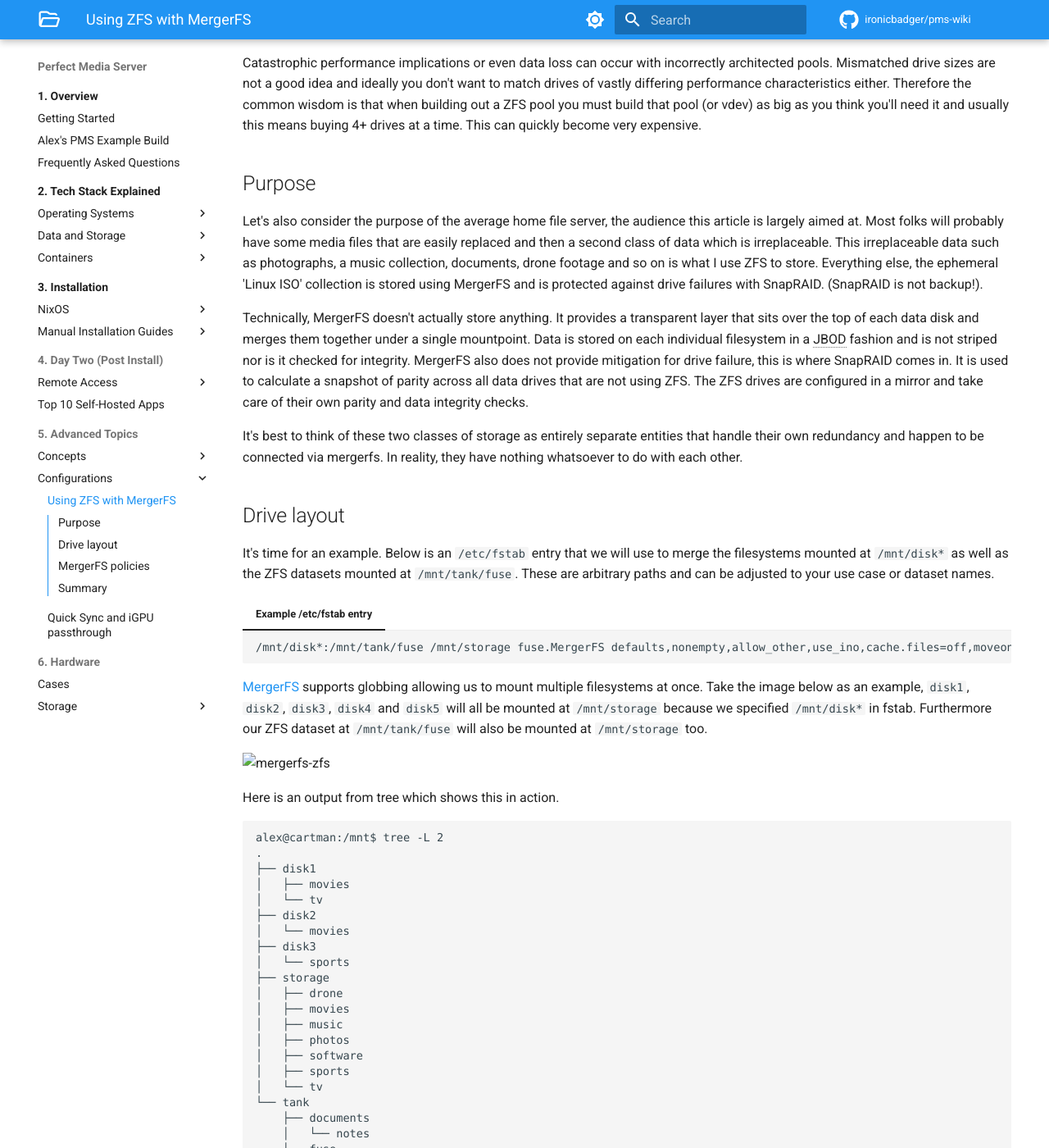
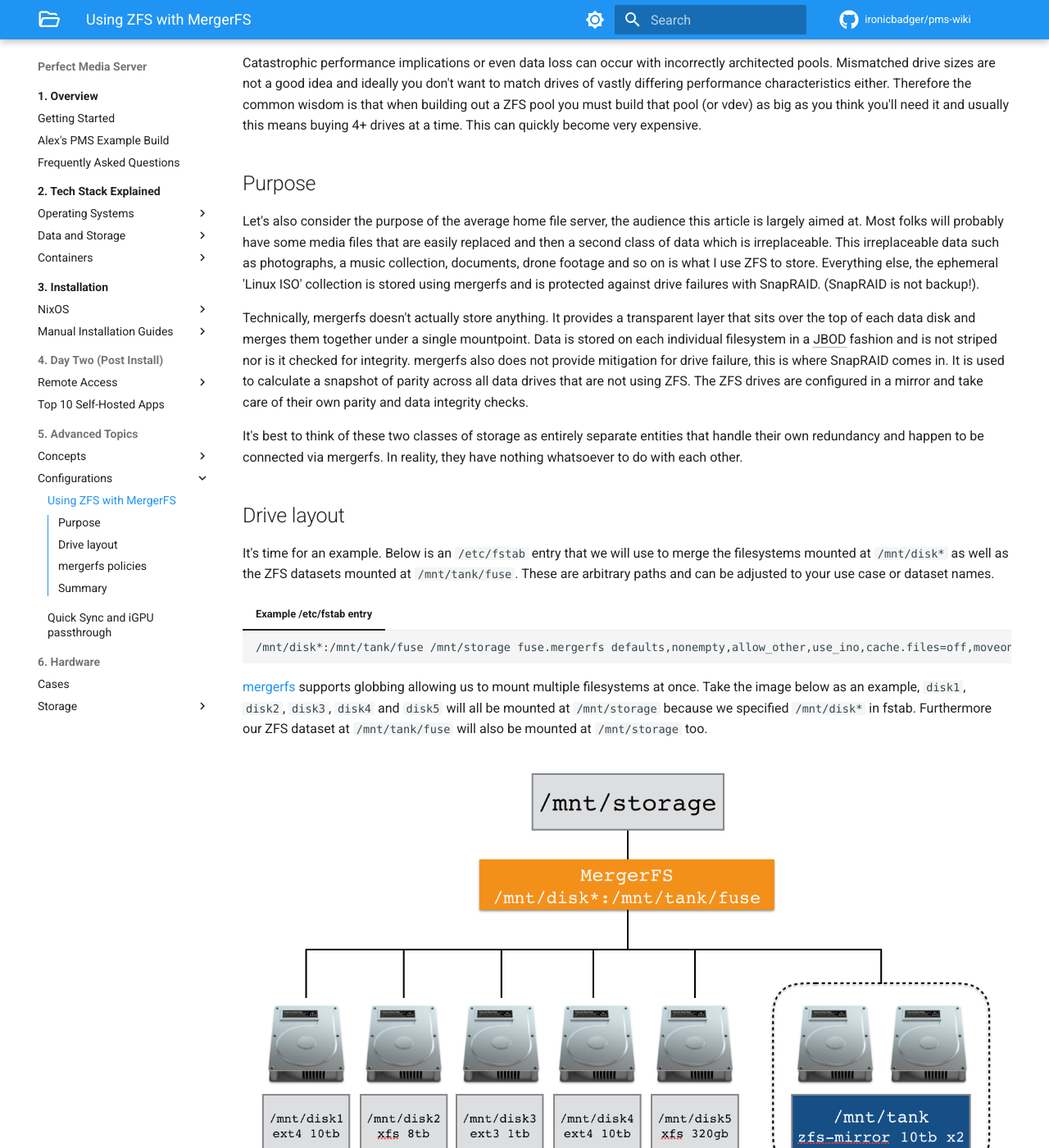
Before and after one commit to ironicbadger/pms-wiki, an MkDocs documentation site: the page built from docs/05-advanced/combine-zfs-and-others.md, in a window 1280 px wide and 1400 px high, scrolled down 542 px. Shown: the whole window at 82% size. Built offline with MkDocs 1.6.1 and Material for MkDocs 9.7.7, drawn with Linux system fonts in a browser that asks for light colours; some web fonts are replaced; plug-ins that fetch from the network failed and are left out; comment, search, counter and statistics services are not loaded; some of the changed text lies outside the part shown.

````diff
--- a/docs/05-advanced/combine-zfs-and-others.md
+++ b/docs/05-advanced/combine-zfs-and-others.md
@@ -1,4 +1,4 @@
-# Combine ZFS with other filesystems using MergerFS
+# Combine ZFS with other filesystems using mergerfs
 
 The purpose of this post is to expand upon a concept I first introduced during the [Perfect Media Server - 2019 Edition](https://blog.linuxserver.io/2019/07/16/perfect-media-server-2019/). We'll cover why you might want to consider this approach in first place, how to layout your disks and discuss how this will provide you the ultimate flexibility if you don't want to fully commit to ZFS.
 
@@ -13,9 +13,9 @@ Catastrophic performance implications or even data loss can occur with incorrect
 
 ## Purpose
 
-Let's also consider the purpose of the average home file server, the audience this article is largely aimed at. Most folks will probably have some media files that are easily replaced and then a second class of data which is irreplaceable. This irreplaceable data such as photographs, a music collection, documents, drone footage and so on is what I use ZFS to store. Everything else, the ephemeral 'Linux ISO' collection is stored using MergerFS and is protected against drive failures with SnapRAID. (SnapRAID is not backup!).
+Let's also consider the purpose of the average home file server, the audience this article is largely aimed at. Most folks will probably have some media files that are easily replaced and then a second class of data which is irreplaceable. This irreplaceable data such as photographs, a music collection, documents, drone footage and so on is what I use ZFS to store. Everything else, the ephemeral 'Linux ISO' collection is stored using mergerfs and is protected against drive failures with SnapRAID. (SnapRAID is not backup!).
 
-Technically, MergerFS doesn't actually store anything. It provides a transparent layer that sits over the top of each data disk and merges them together under a single mountpoint. Data is stored on each individual filesystem in a JBOD fashion and is not striped nor is it checked for integrity. MergerFS also does not provide mitigation for drive failure, this is where SnapRAID comes in. It is used to calculate a snapshot of parity across all data drives that are not using ZFS. The ZFS drives are configured in a mirror and take care of their own parity and data integrity checks.
+Technically, mergerfs doesn't actually store anything. It provides a transparent layer that sits over the top of each data disk and merges them together under a single mountpoint. Data is stored on each individual filesystem in a JBOD fashion and is not striped nor is it checked for integrity. mergerfs also does not provide mitigation for drive failure, this is where SnapRAID comes in. It is used to calculate a snapshot of parity across all data drives that are not using ZFS. The ZFS drives are configured in a mirror and take care of their own parity and data integrity checks.
 
 It's best to think of these two classes of storage as entirely separate entities that handle their own redundancy and happen to be connected via mergerfs. In reality, they have nothing whatsoever to do with each other.
 
@@ -25,12 +25,12 @@ It's time for an example. Below is an `/etc/fstab` entry that we will use to mer
 
 === "Example /etc/fstab entry"
     ```
-    /mnt/disk*:/mnt/tank/fuse /mnt/storage fuse.MergerFS defaults,nonempty,allow_other,use_ino,cache.files=off,moveonenospc=true,category.create=mfs,dropcacheonclose=true,minfreespace=250G,fsname=MergerFS 0 0
+    /mnt/disk*:/mnt/tank/fuse /mnt/storage fuse.mergerfs defaults,nonempty,allow_other,use_ino,cache.files=off,moveonenospc=true,category.create=mfs,dropcacheonclose=true,minfreespace=250G,fsname=mergerfs 0 0
     ```
 
-[MergerFS](../tech-stack/mergerfs.md) supports globbing allowing us to mount multiple filesystems at once. Take the image below as an example, `disk1`, `disk2`, `disk3`, `disk4` and `disk5` will all be mounted at `/mnt/storage` because we specified `/mnt/disk*` in fstab. Furthermore our ZFS dataset at `/mnt/tank/fuse` will also be mounted at `/mnt/storage` too.
+[mergerfs](../02-tech-stack/mergerfs.md) supports globbing allowing us to mount multiple filesystems at once. Take the image below as an example, `disk1`, `disk2`, `disk3`, `disk4` and `disk5` will all be mounted at `/mnt/storage` because we specified `/mnt/disk*` in fstab. Furthermore our ZFS dataset at `/mnt/tank/fuse` will also be mounted at `/mnt/storage` too.
 
-![mergerfs-zfs](../images/mergerfs-zfs.png)
+![mergerfs-zfs](../images/advanced/mergerfs-zfs.png)
 
 Here is an output from tree which shows this in action.
 
@@ -60,25 +60,25 @@ Here is an output from tree which shows this in action.
             ├── photos
             └── software
 
-As you can see we now have data spread across multiple filesystems or physical disks that is merged transparently into `/mnt/storage` by MergerFS from drives with XFS, ext4 and ZFS. Note also how `documents` do not show under `/mnt/storage` because they are not in the `fuse` dataset.
+As you can see we now have data spread across multiple filesystems or physical disks that is merged transparently into `/mnt/storage` by mergerfs from drives with XFS, ext4 and ZFS. Note also how `documents` do not show under `/mnt/storage` because they are not in the `fuse` dataset.
 
-## MergerFS policies
+## mergerfs policies
 
-Use of the correct [create policy](https://github.com/trapexit/mergerfs#policy-descriptions) (the default of epmfs should suffice) in MergerFS is important to maintain this set up. When you create a new file MergerFS will look for an existing path with most free space (`epmfs`) and then create the file there. In this way we can maintain the logical separation we've created keeping some data on ZFS and other data on our JBOD 'array'.
+Use of the correct [create policy](https://github.com/trapexit/mergerfs#policy-descriptions) (the default of epmfs should suffice) in mergerfs is important to maintain this set up. When you create a new file mergerfs will look for an existing path with most free space (`epmfs`) and then create the file there. In this way we can maintain the logical separation we've created keeping some data on ZFS and other data on our JBOD 'array'.
 
 !!! info
     Take a moment to read [this](https://github.com/trapexit/mergerfs/issues/634) issue on the mergerfs GitHub if you're a looking for more context on create policies - they can be a bit confusing to begin with.
 
     You might find the best all round option to use in your `/etc/fstab` entry for mergerfs is `category.create=mfs`. This will fill all disks at roughly the same rate but not colocate entire "blobs". In otherwords, episodes from the same TV show might end up all over all your disks - in practice this doesn't matter but it might matter to you if you're a neat freak.
 
-It's best to try and keep the directories you'd like on ZFS uniquely named from those you don't so that MergerFS knows where to put them.
+It's best to try and keep the directories you'd like on ZFS uniquely named from those you don't so that mergerfs knows where to put them.
 
 ## Summary
 
 
-The real magic at work here is that MergerFS doesn't care how the underlying data is stored. We get all the benefits of ZFS for our most critical data such as data integrity protection, snapshots using Sanoid and simple remote replication using syncoid. We also maintain the flexibility of a JBOD MergerFS based solution meaning we can store our more ephemeral data cheaply and without the relatively large commitment that building a multiple drive ZFS based media server would require.
+The real magic at work here is that mergerfs doesn't care how the underlying data is stored. We get all the benefits of ZFS for our most critical data such as data integrity protection, snapshots using Sanoid and simple remote replication using syncoid. We also maintain the flexibility of a JBOD mergerfs based solution meaning we can store our more ephemeral data cheaply and without the relatively large commitment that building a multiple drive ZFS based media server would require.
 Remote replication in progress with ZFS and Syncoid via a Wireguard VPN tunnel
 
-Should you decide to change course completely in future, MergerFS will allow you to add or remove drives with zero penalty. It will either add or remove only the data on the removed drive from the equation. SnapRAID will protect you from drive failures (not ZFS drives) in your JBOD array.
+Should you decide to change course completely in future, mergerfs will allow you to add or remove drives with zero penalty. It will either add or remove only the data on the removed drive from the equation. SnapRAID will protect you from drive failures (not ZFS drives) in your JBOD array.
 
 I hope this article gave you some food for thought about your next storage build.
````
Also changed, not shown: docs/05-advanced/infraascode.md (+1 -1 lines), docs/images/advanced/mergerfs-zfs.png (renamed from docs.old/images/mergerfs-zfs.png).
